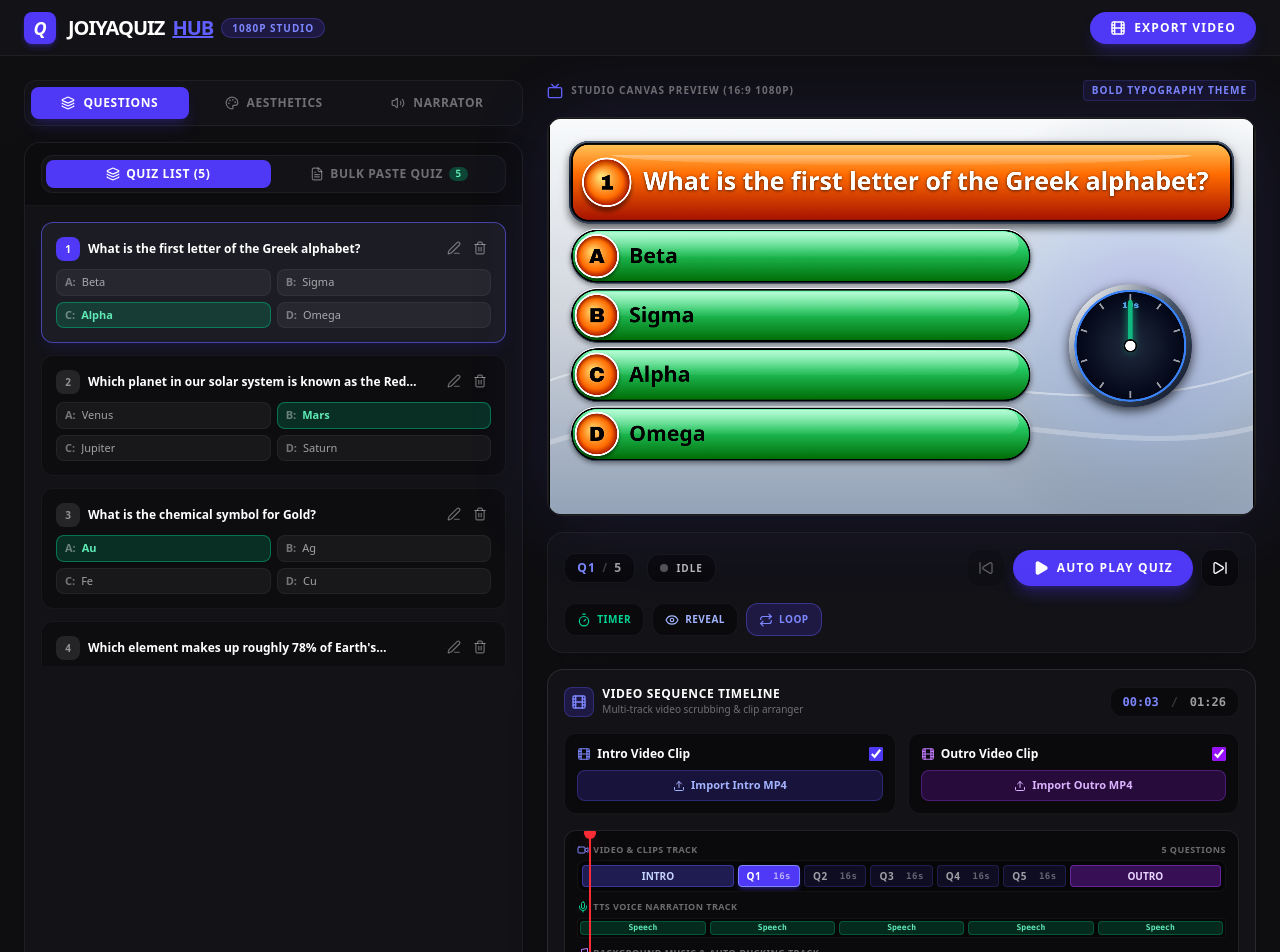
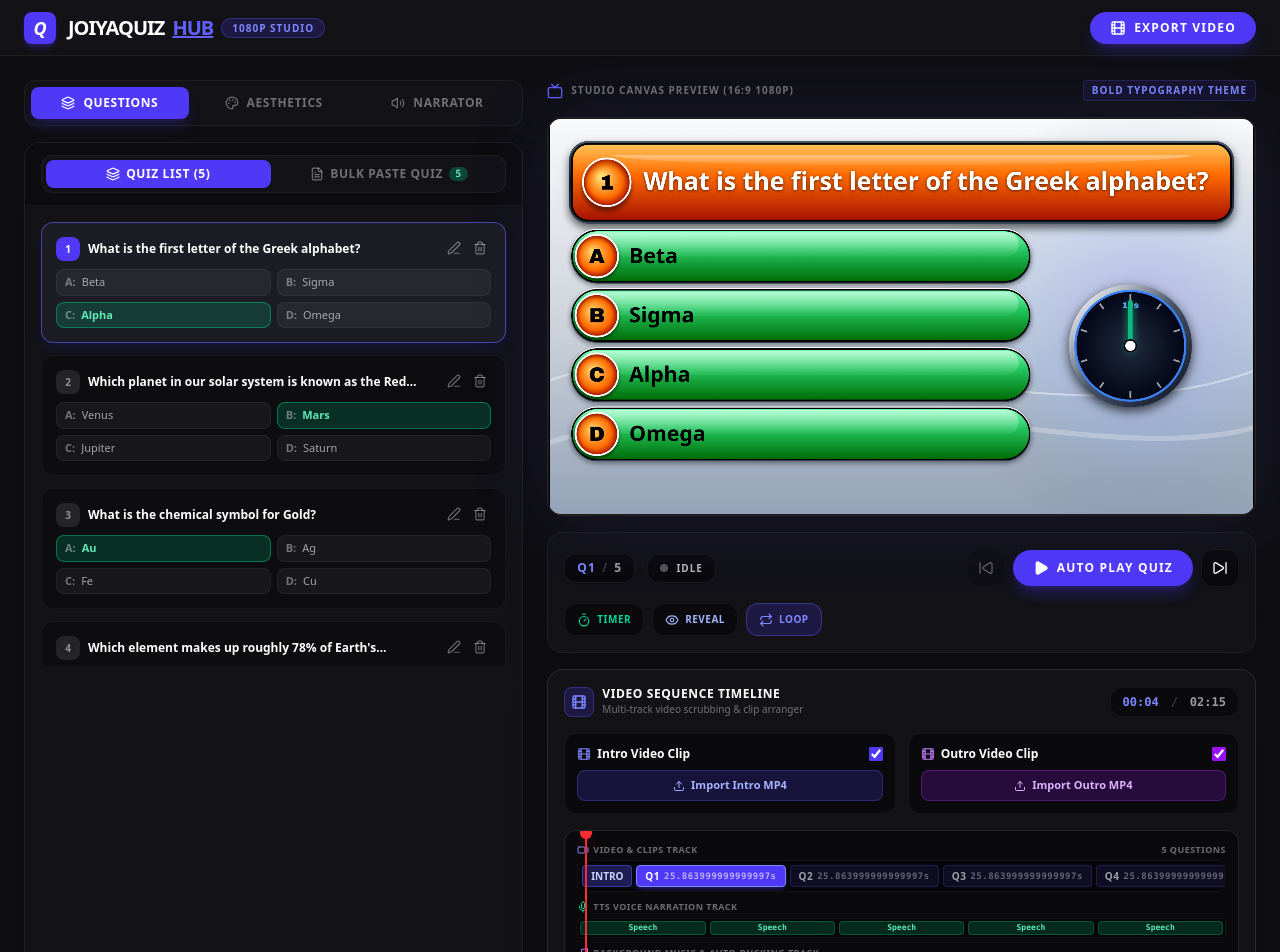
Before and after one commit to joiyaansu-glitch/-joiyaquiz-hub, a React (Vite) app: page / in a window 1280 px wide. Shown: the top 952 px of the page. Built offline with nearby package versions, Linux system fonts and the light colour scheme.

Commit message:
Add files via upload

```diff
--- a/src/components/TimelineEditor.tsx
+++ b/src/components/TimelineEditor.tsx
@@ -1,4 +1,4 @@
-import React, { useRef } from 'react';
+import React, { useRef, useState, useEffect } from 'react';
 import { Video, Music, Mic, Zap, Upload, Play, Trash2, Plus, Film, Sliders, ChevronRight } from 'lucide-react';
 import { QuizItem, QuizThemeConfig, AudioConfig, IntroOutroConfig, QuizPlaybackState } from '../types';
 import { preloadCustomAudio } from '../utils/audioEngine';
@@ -30,11 +30,100 @@ export const TimelineEditor: React.FC<TimelineEditorProps> = ({
 }) => {
   const timelineRef = useRef<HTMLDivElement>(null);
 
-  // Calculate estimated total video duration
-  const perQuestionDuration = 3 + theme.timerDuration + theme.revealDelay; // TTS + countdown + reveal
+  // Calculate estimated total video duration.
+  // Previously this used a fixed "3 seconds" guess for every question's narration
+  // regardless of its actual length, and ignored the explanation text entirely —
+  // so longer quizzes (e.g. 30 questions with real explanations) showed a much
+  // shorter estimate here than the video actually turned out to be. This now
+  // estimates narration time from the real question/option/explanation text
+  // length at a natural speaking pace (~0.06s per character), matching how long
+  // the TTS narration actually takes for both the question and the answer-reveal.
+  const estimateNarrationSeconds = (text: string) => 1 + (text || '').length * 0.06;
+  const perQuestionDuration = questions.length > 0
+    ? questions.reduce((sum, q) => {
+        const correctIdx = ['A', 'B', 'C', 'D'].indexOf(q.answer || 'A');
+        const correctOptionText = q.options?.[correctIdx] || '';
+        const revealText = `The correct answer is Option ${q.answer || 'A'}: ${correctOptionText}. ${q.explanation || ''}`;
+        const questionNarrationSec = estimateNarrationSeconds(q.question);
+        const revealNarrationSec = estimateNarrationSeconds(revealText);
+        // question narration + countdown timer + reveal narration + reveal pause + ~1s transition buffer
+        return sum + questionNarrationSec + theme.timerDuration + revealNarrationSec + theme.revealDelay + 1;
+      }, 0) / questions.length
+    : 3 + theme.timerDuration + theme.revealDelay;
   const introDur = introOutro.enableIntro ? introOutro.introDuration : 0;
   const outroDur = introOutro.enableOutro ? introOutro.outroDuration : 0;
   const totalDuration = introDur + (questions.length * perQuestionDuration) + outroDur;
+
+  // --- Smooth playhead tracking -------------------------------------------
+  // Previously the playhead only moved when `timerSeconds` ticked down once a
+  // second, and it stayed completely frozen for however long the question's
+  // narration took (since timerSeconds doesn't start counting down until AFTER
+  // narration finishes) — then it jumped straight to the next question. This
+  // tracks real wall-clock time within each phase (narration → countdown →
+  // reveal) and re-renders every ~100ms so the playhead glides continuously
+  // through the whole question instead of freezing and jumping.
+  const phaseStartRef = useRef<number>(performance.now());
+  const phaseKeyRef = useRef<string>('');
+  const [, setTick] = useState(0);
+
+  useEffect(() => {
+    const interval = window.setInterval(() => setTick((t) => (t + 1) % 1000000), 100);
+    return () => window.clearInterval(interval);
+  }, []);
+
+  const currentQuestion = questions[currentIndex];
+  const phaseKey = `${currentIndex}:${playbackState}`;
+  if (phaseKeyRef.current !== phaseKey) {
+    phaseKeyRef.current = phaseKey;
+    phaseStartRef.current = performance.now();
+  }
+  const phaseElapsedSec = Math.max(0, (performance.now() - phaseStartRef.current) / 1000);
+
+  let offsetWithinQuestion = 0;
+  let phaseDurationEstimate = 1;
+
+  if (currentQuestion) {
+    const questionNarrationSec = estimateNarrationSeconds(currentQuestion.question);
+    const correctIdx = ['A', 'B', 'C', 'D'].indexOf(currentQuestion.answer || 'A');
+    const correctOptionText = currentQuestion.options?.[correctIdx] || '';
+    const revealText = `The correct answer is Option ${currentQuestion.answer || 'A'}: ${correctOptionText}. ${currentQuestion.explanation || ''}`;
+    const revealNarrationSec = estimateNarrationSeconds(revealText);
+
+    switch (playbackState) {
+      case 'reading':
+        offsetWithinQuestion = 0;
+        phaseDurationEstimate = questionNarrationSec;
+        break;
+      case 'countdown':
+        offsetWithinQuestion = questionNarrationSec;
+        // timerSeconds itself already ticks down once a second during this phase,
+        // so use it directly (it's more accurate than a time-based estimate here).
+        phaseDurationEstimate = theme.timerDuration;
+        break;
+      case 'reveal':
+      case 'revealed':
+        offsetWithinQuestion = questionNarrationSec + theme.timerDuration;
+        phaseDurationEstimate = revealNarrationSec + theme.revealDelay;
+        break;
+      case 'transitioning':
+      default:
+        offsetWithinQuestion = 0;
+        phaseDurationEstimate = 1;
+        break;
+    }
+  }
+
+  // Calculate active playhead position
+  const activeQuestionOffset = introDur + (currentIndex * perQuestionDuration);
+  const withinPhaseProgress = playbackState === 'countdown'
+    ? (theme.timerDuration - timerSeconds)
+    : Math.min(phaseDurationEstimate, phaseElapsedSec);
+  const currentElapsed = playbackState === 'intro'
+    ? Math.min(introDur, phaseElapsedSec)
+    : playbackState === 'outro'
+    ? introDur + (questions.length * perQuestionDuration) + Math.min(outroDur, phaseElapsedSec)
+    : activeQuestionOffset + offsetWithinQuestion + withinPhaseProgress;
+  const playheadPercent = Math.min(100, Math.max(0, (currentElapsed / Math.max(1, totalDuration)) * 100));
 
   // File upload handlers for intro and outro
   const handleFileUpload = (e: React.ChangeEvent<HTMLInputElement>, type: 'intro' | 'outro') => {
@@ -65,11 +154,6 @@ export const TimelineEditor: React.FC<TimelineEditorProps> = ({
     const s = Math.floor(secs % 60);
     return `${m.toString().padStart(2, '0')}:${s.toString().padStart(2, '0')}`;
   };
-
-  // Calculate active playhead position
-  const activeQuestionOffset = introDur + (currentIndex * perQuestionDuration);
-  const currentElapsed = activeQuestionOffset + (theme.timerDuration - timerSeconds);
-  const playheadPercent = Math.min(100, Math.max(0, (currentElapsed / Math.max(1, totalDuration)) * 100));
 
   const handleTimelineClick = (e: React.MouseEvent<HTMLDivElement>) => {
     if (!timelineRef.current) return;
```
